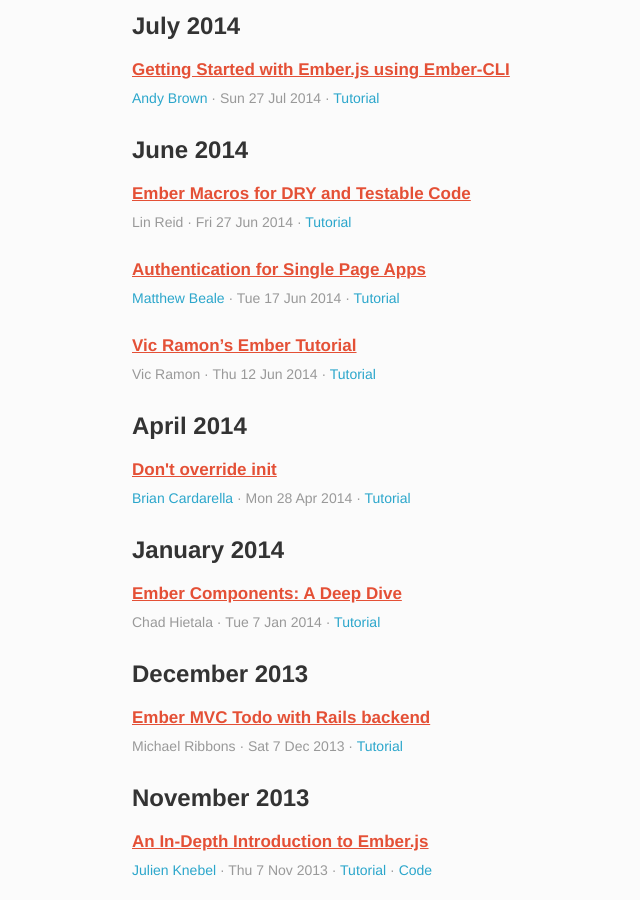
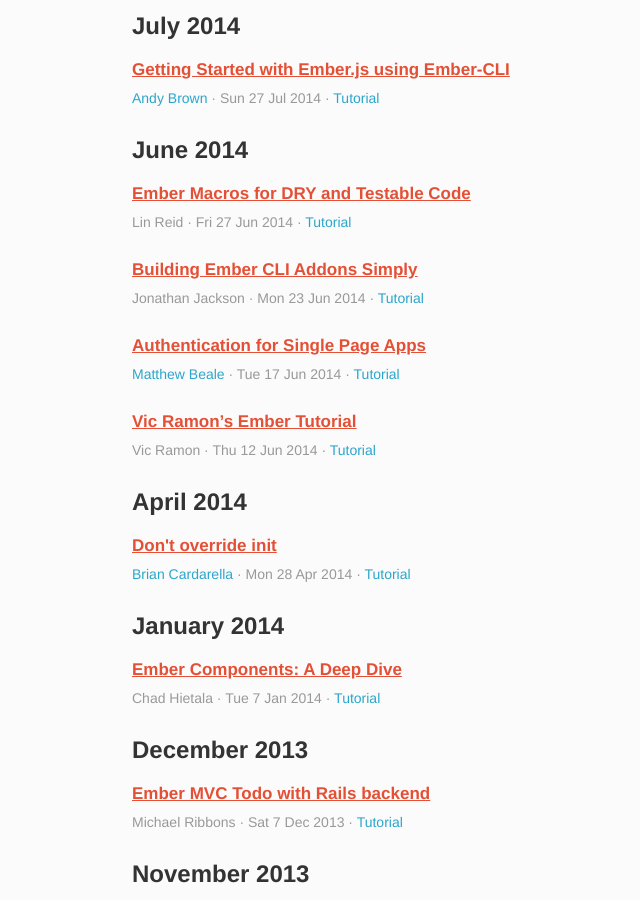
Before and after one commit to emberwatch/emberwatch, a Jekyll site: the page built from tutorials.html, in a window 1280 px wide and 900 px high, scrolled down 5655 px. Shown: the whole window, without its empty margins (48-688 px from the left). Built offline with Jekyll 4.4.1, drawn with Linux system fonts in a browser that asks for light colours; Markdown is read by kramdown in place of the engine named in the settings; comment, search, counter and statistics services are not loaded.

Commit message:
[Add Article] Building EmberCLI Addons Simply

```diff
--- a/_data/tutorials.yml
+++ b/_data/tutorials.yml
@@ -552,6 +552,12 @@
   date: '2014-06-27'
   urls:
   - https://dockyard.com/blog/2014/06/27/ember-macros-for-DRY-and-testable-code
+- title: Building Ember CLI Addons Simply
+  author_ids:
+  - 159
+  date: '2014-06-23'
+  urls:
+  - http://hashrocket.com/blog/posts/building-ember-addons
 - title: Authentication for Single Page Apps
   author_ids:
   - 57
```
